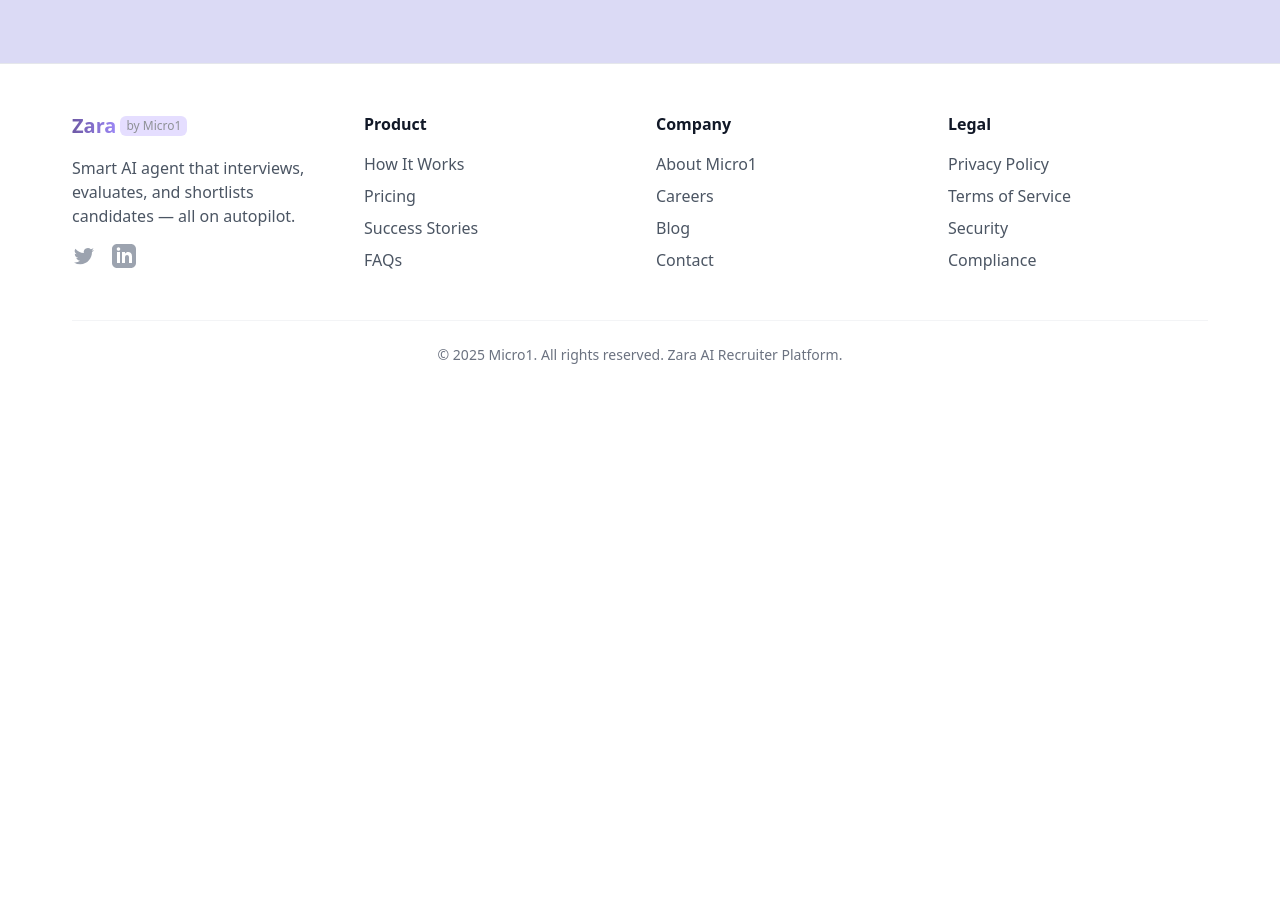
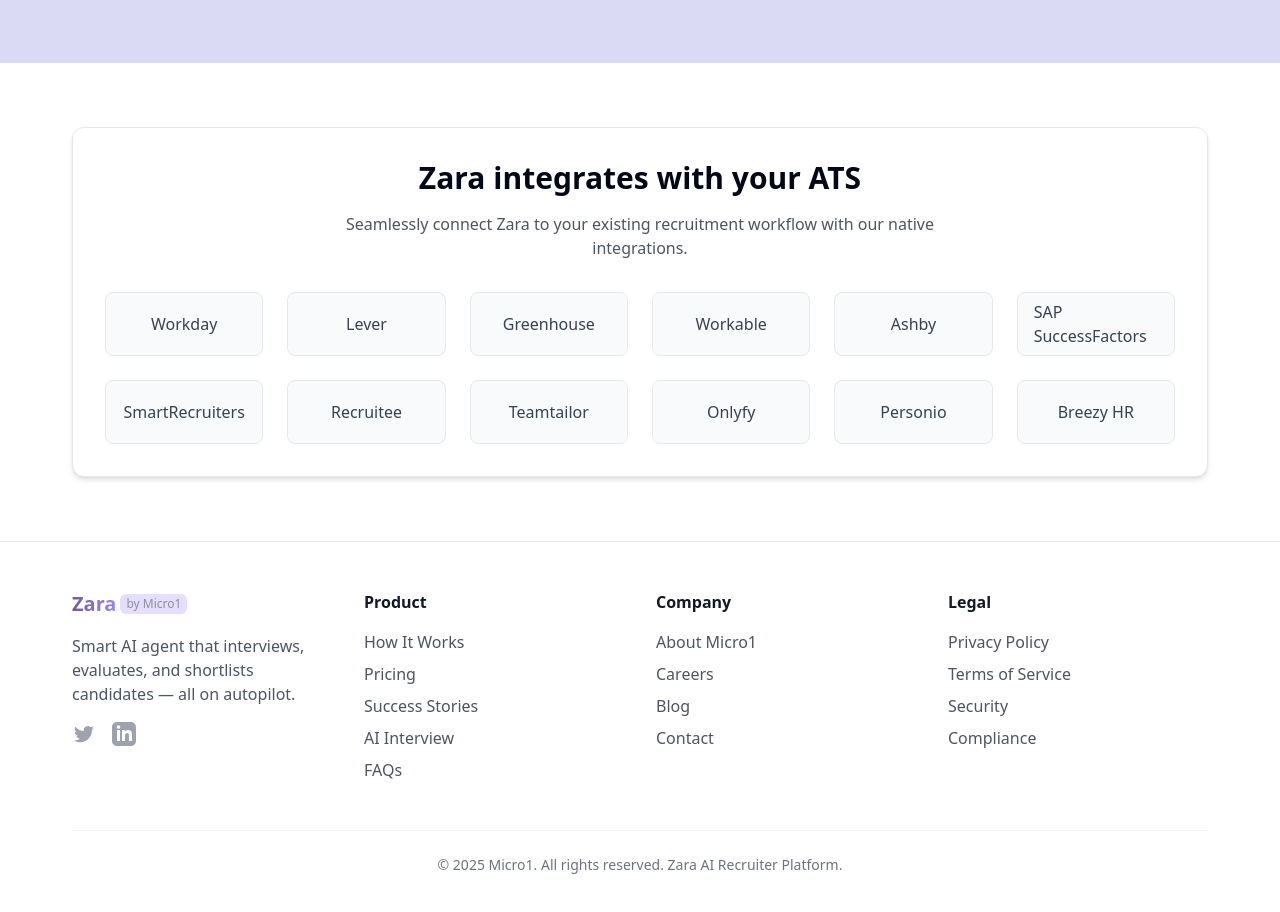
Before and after one commit to saitejainampudi/zara-by-micro1, a React (Vite) app: page / in a window 1280 px wide. Shown: the part 5960-6872 px from the top of the page. Before the commit the page ends 6373 px from the top, so only its background shows below. Built offline with nearby package versions, Linux system fonts and the light colour scheme.

Commit message:
Refactor: Homepage and Footer updates
Move ATS integration section, add AI interview link.

```diff
--- a/src/components/Footer.tsx
+++ b/src/components/Footer.tsx
@@ -43,6 +43,7 @@ const Footer = () => {
               <li><Link to="/how-it-works" className="text-gray-600 hover:text-zara-purple transition-colors">How It Works</Link></li>
               <li><Link to="/pricing" className="text-gray-600 hover:text-zara-purple transition-colors">Pricing</Link></li>
               <li><Link to="/success-stories" className="text-gray-600 hover:text-zara-purple transition-colors">Success Stories</Link></li>
+              <li><Link to="/ai-interview" className="text-gray-600 hover:text-zara-purple transition-colors">AI Interview</Link></li>
               <li><Link to="/faq" className="text-gray-600 hover:text-zara-purple transition-colors">FAQs</Link></li>
             </ul>
           </div>
--- a/src/pages/Index.tsx
+++ b/src/pages/Index.tsx
@@ -51,6 +51,28 @@ const Index = () => {
         <Benefits />
         <HowItWorks />
         <Testimonials />
+
+        {/* ATS Integration Section - Moved to bottom */}
+        <div className="py-16 px-6 md:px-10 bg-white">
+          <div className="container mx-auto">
+            <div className="bg-white rounded-xl shadow-md p-8 border border-gray-200">
+              <div className="text-center mb-8">
+                <h2 className="text-2xl md:text-3xl font-bold mb-4">Zara integrates with your ATS</h2>
+                <p className="text-gray-600 max-w-2xl mx-auto">
+                  Seamlessly connect Zara to your existing recruitment workflow with our native integrations.
+                </p>
+              </div>
+              <div className="grid grid-cols-2 sm:grid-cols-3 md:grid-cols-4 lg:grid-cols-6 gap-6">
+                {["Workday", "Lever", "Greenhouse", "Workable", "Ashby", "SAP SuccessFactors",
+                  "SmartRecruiters", "Recruitee", "Teamtailor", "Onlyfy", "Personio", "Breezy HR"].map((ats, index) => (
+                  <div key={index} className="bg-gray-50 p-4 rounded-lg flex items-center justify-center h-16 border border-gray-200">
+                    <span className="font-medium text-gray-700">{ats}</span>
+                  </div>
+                ))}
+              </div>
+            </div>
+          </div>
+        </div>
       </main>
       <Footer />
       <ChatAssistant />
```
